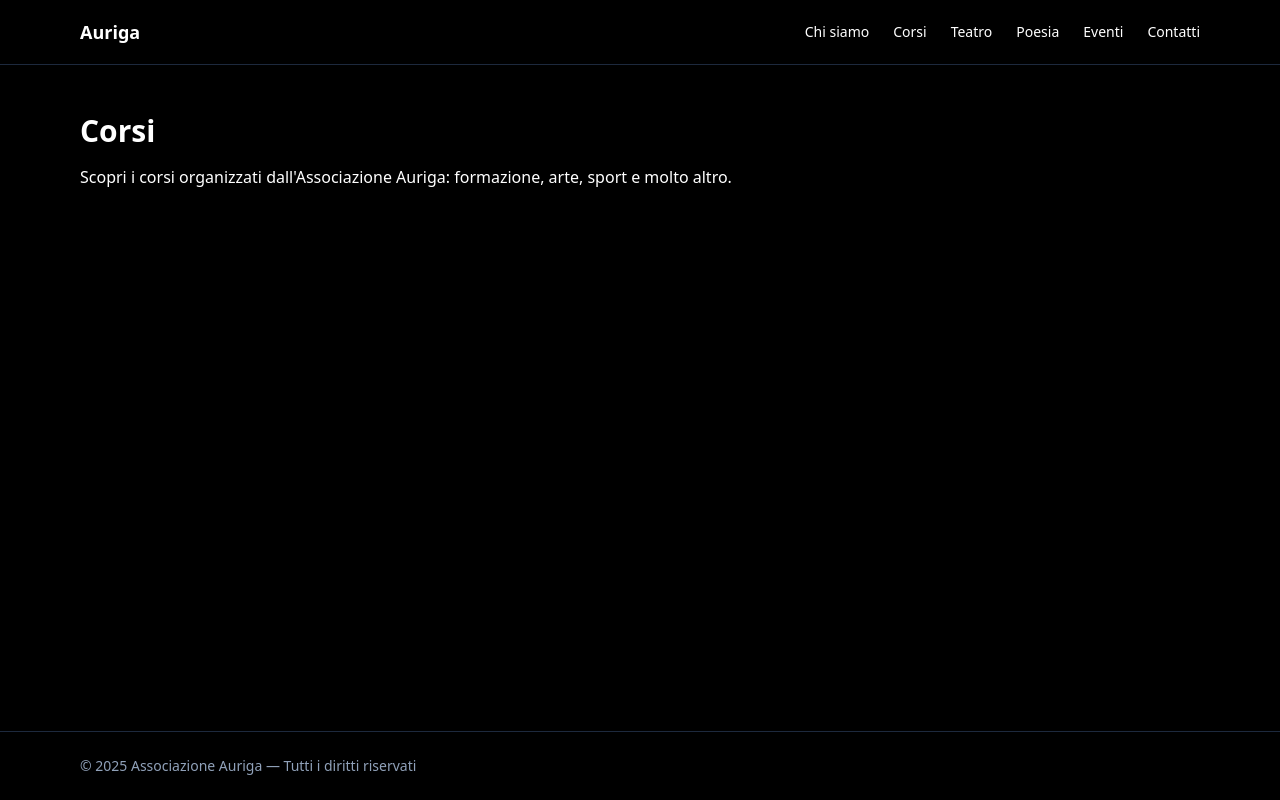
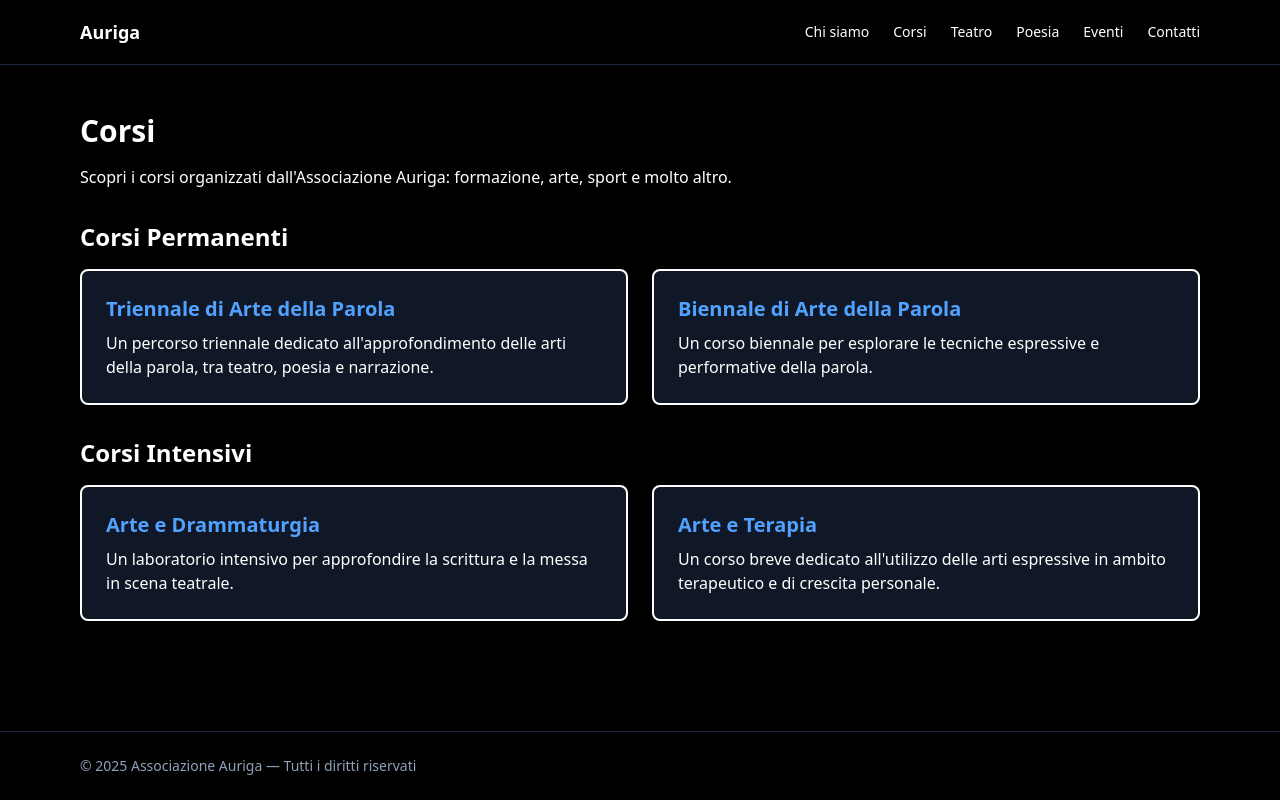
Before and after one commit to leopu00/Sito-Web-Associazione-Auriga, an Astro site: page /corsi in a window 1280 px wide. Built offline with nearby package versions, Linux system fonts and the light colour scheme; Astro itself is replaced by a stand-in of ours.

Commit message:
feat: add permanent and intensive courses with linked styled cards

```diff
--- a/src/pages/corsi.astro
+++ b/src/pages/corsi.astro
@@ -5,5 +5,41 @@ import BaseLayout from "../layouts/BaseLayout.astro";
   <section class="max-w-6xl mx-auto px-4 py-12">
     <h1 class="text-3xl font-bold mb-4">Corsi</h1>
     <p>Scopri i corsi organizzati dall'Associazione Auriga: formazione, arte, sport e molto altro.</p>
+
+    <section>
+      <h2 class="text-2xl font-semibold mt-8 mb-4">Corsi Permanenti</h2>
+      <div class="grid grid-cols-1 md:grid-cols-2 gap-6">
+        <div class="bg-gray-900 border-2 border-white rounded-lg p-6 shadow-lg">
+          <a href="/corsi/triennale-arte-parola" class="text-xl font-semibold text-blue-400 hover:underline block mb-2">
+            Triennale di Arte della Parola
+          </a>
+          <p>Un percorso triennale dedicato all'approfondimento delle arti della parola, tra teatro, poesia e narrazione.</p>
+        </div>
+        <div class="bg-gray-900 border-2 border-white rounded-lg p-6 shadow-lg">
+          <a href="/corsi/biennale-arte-parola" class="text-xl font-semibold text-blue-400 hover:underline block mb-2">
+            Biennale di Arte della Parola
+          </a>
+          <p>Un corso biennale per esplorare le tecniche espressive e performative della parola.</p>
+        </div>
+      </div>
+    </section>
+
+    <section>
+      <h2 class="text-2xl font-semibold mt-8 mb-4">Corsi Intensivi</h2>
+      <div class="grid grid-cols-1 md:grid-cols-2 gap-6">
+        <div class="bg-gray-900 border-2 border-white rounded-lg p-6 shadow-lg">
+          <a href="/corsi/arte-drammaturgia" class="text-xl font-semibold text-blue-400 hover:underline block mb-2">
+            Arte e Drammaturgia
+          </a>
+          <p>Un laboratorio intensivo per approfondire la scrittura e la messa in scena teatrale.</p>
+        </div>
+        <div class="bg-gray-900 border-2 border-white rounded-lg p-6 shadow-lg">
+          <a href="/corsi/arte-terapia" class="text-xl font-semibold text-blue-400 hover:underline block mb-2">
+            Arte e Terapia
+          </a>
+          <p>Un corso breve dedicato all'utilizzo delle arti espressive in ambito terapeutico e di crescita personale.</p>
+        </div>
+      </div>
+    </section>
   </section>
 </BaseLayout>
```
